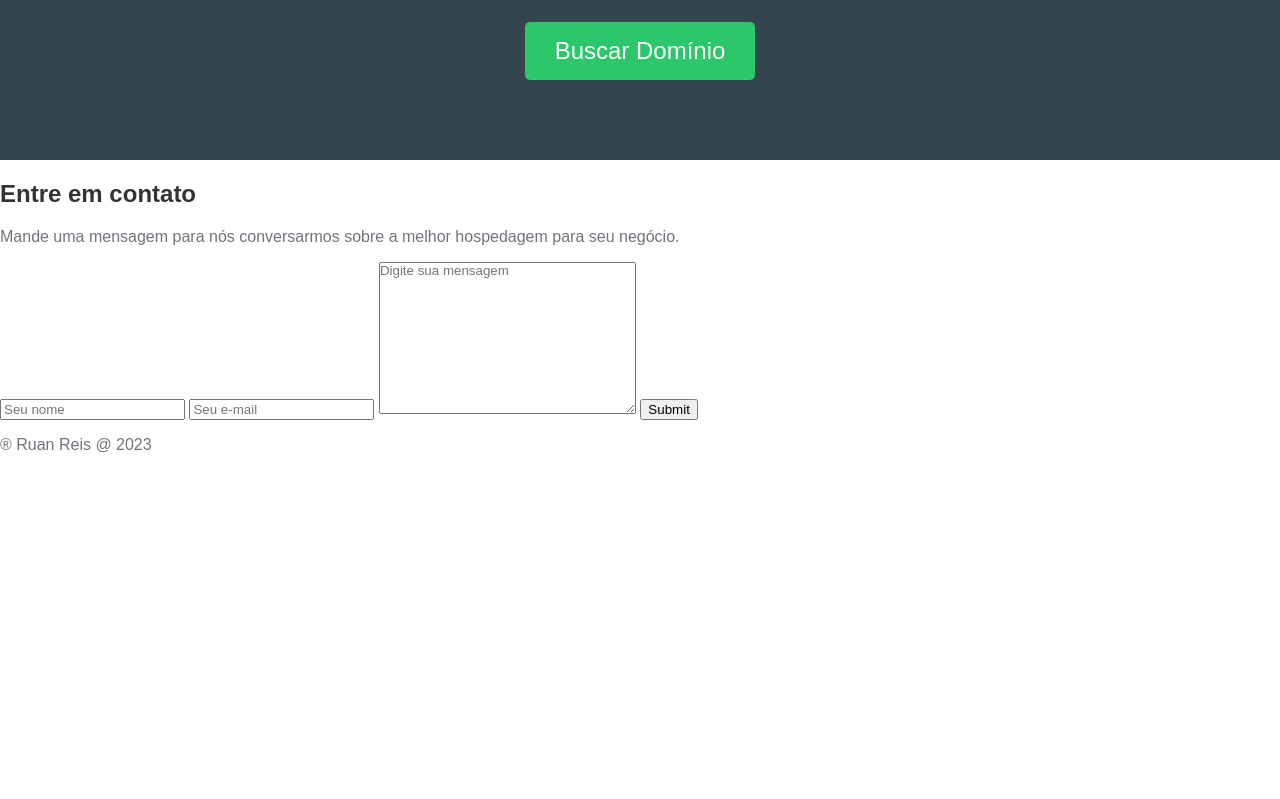
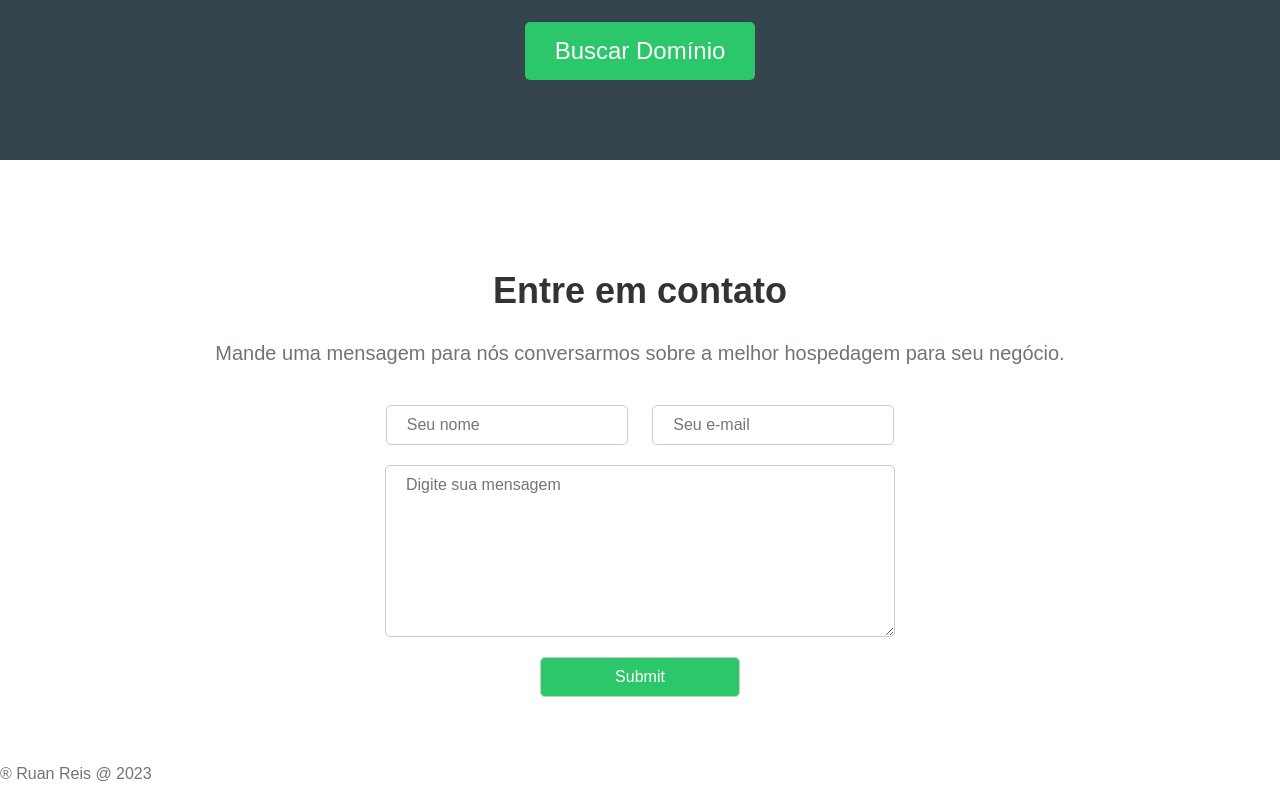
Before and after one commit to Limb00z/RCR-HOST, a plain HTML site: page index.html in a window 1280 px wide. Shown: the part 2499-3298 px from the top of the page. Before the commit the page ends 2969 px from the top, so only its background shows below. Drawn offline with Linux system fonts and the light colour scheme.

Commit message:
Finalizado parte de contato

```diff
--- a/style.css
+++ b/style.css
@@ -247,3 +247,44 @@ nav {
     color: #fff;
     font-size: 24px;
 }
+
+.contact-container{
+    text-align: center;
+    padding-top: 5em;
+    padding-bottom: 2em ;
+}
+
+.contact-container h2{
+    font-size: 36px;
+}
+
+.contact-container p{
+    font-size: 20px;
+    margin-bottom: 40px;
+}
+
+.contact-container input, .contact-container textarea{
+    width: 200px;
+    padding: 10px 20px;
+    font-size: 16px;
+    border-radius: 5px;
+    border: 1px solid #ccc;
+    margin: 0 10px 20px;
+}
+
+.contact-container textarea{
+    display: block;
+    position: relative;
+    margin: 0 auto;
+    width: 468px;
+    height: 150px;
+}
+
+.contact-container input[type=submit]{
+    display: block;
+    position: relative;
+    margin: 20px auto;
+    background-color: #2cc76a;
+    color: #fff;
+
+}
```
